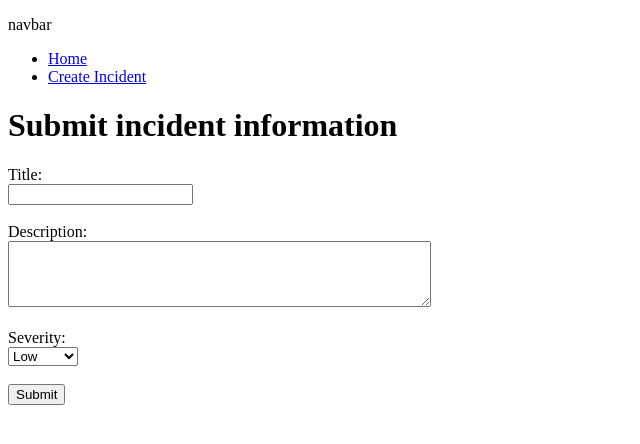
After one commit to giulianotesta7/devops-incident-tracker, a Flask app: page /create-incident in a window 1280 px wide. The commit adds this page. Shown: the top 444 px of the page, without its empty margins (0-640 px from the left). Run offline with Flask 3, Linux system fonts and the light colour scheme.

Commit message:
feature: create-incident route

```diff
--- a/app/routes.py
+++ b/app/routes.py
@@ -3,9 +3,9 @@ from flask import Blueprint, render_template
 bp = Blueprint('bp', __name__)
 
 @bp.route('/about')
-def index():
+def about():
     return render_template('about.html')
 
-#@bp.route('/create_incident')
-#def incident():
-#    return render_template('incident.html')
+@bp.route('/create-incident', methods=['GET', 'POST'])
+def create_incident():
+    return render_template('create-incident.html')
--- a/app/templates/base.html
+++ b/app/templates/base.html
@@ -9,7 +9,8 @@
     </p>
     <nav>
         <ul>
-            <li><a href="{{ url_for('bp.index') }}">Home</a></li>
+            <li><a href="{{ url_for('bp.about') }}">Home</a></li>
+            <li><a href="{{ url_for('bp.create_incident') }}">Create Incident</a></li>
         </ul>
     </nav>
     {% endblock %}
--- /dev/null
+++ b/app/templates/create-incident.html
@@ -0,0 +1,24 @@
+{% extends 'base.html' %}
+
+{% block body%}
+
+<h1>Submit incident information</h1>
+
+<form action="#">
+    <label for="title">Title:</label><br>
+    <input type="text" id="title" name="title"><br><br>
+    <label for="description">Description:</label><br>
+    <textarea id="description" name="description" rows="4" cols="50"></textarea><br><br>
+    <label for="severity">Severity:</label><br>
+    <select id="severity" name="severity">
+        <option value="low">Low</option>
+        <option value="medium">Medium</option>
+        <option value="high">High</option>
+    </select><br><br>
+    <input type="submit" value="Submit">
+
+</form>
+
+
+
+{% endblock%}
```
